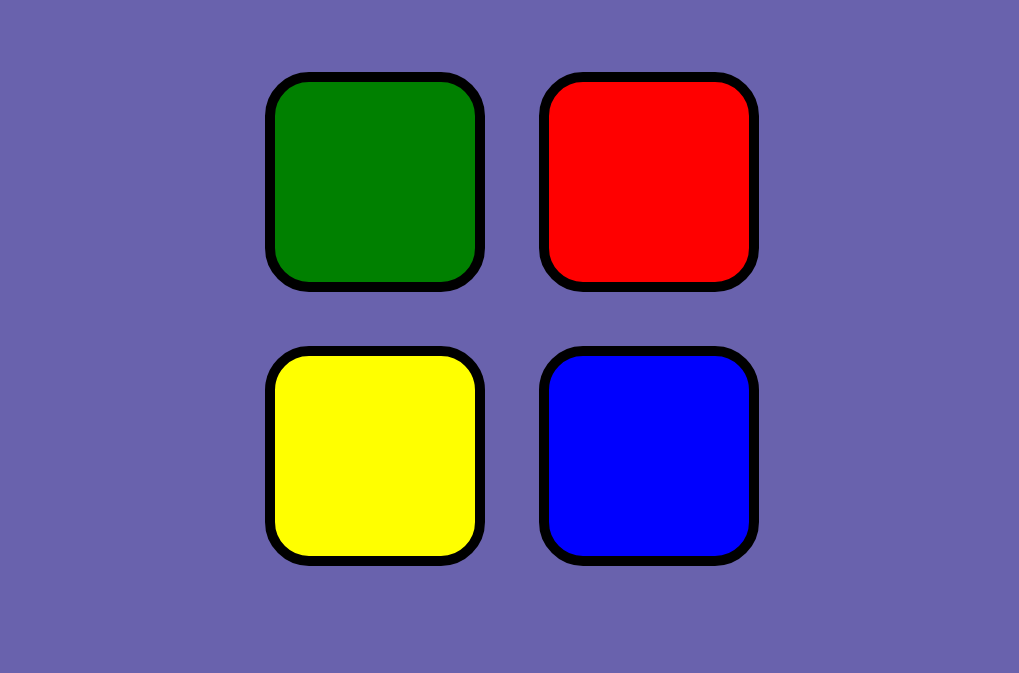
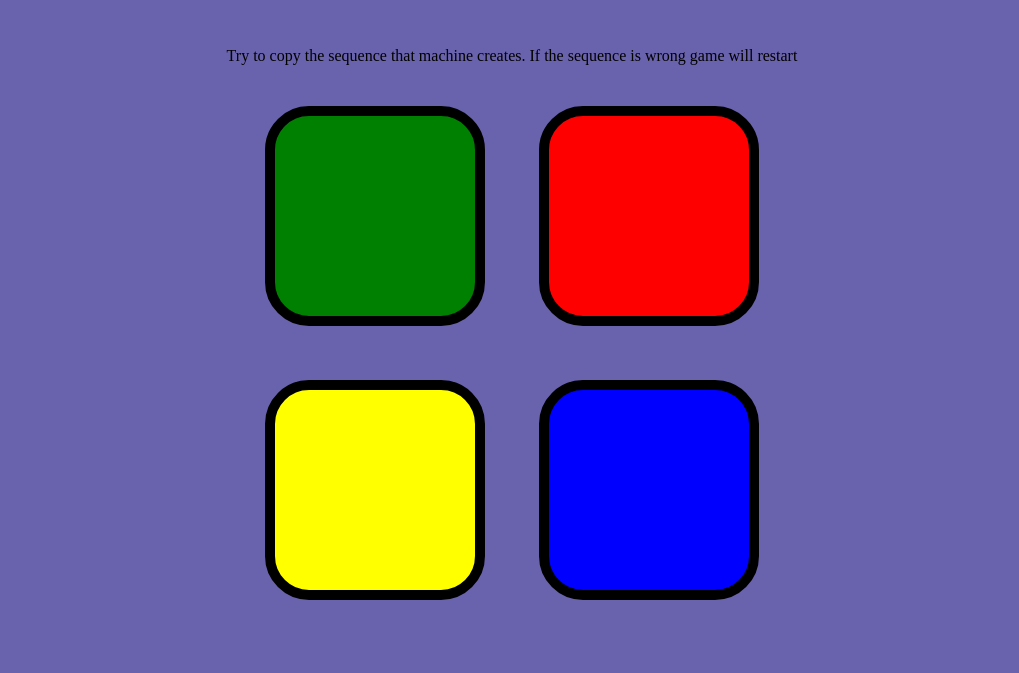
Before and after one commit to subodhnadhe/SimonGame, a plain HTML site: page index.html in a window 1280 px wide. Shown: the part 127-800 px from the top of the page, without its empty margins (128-1147 px from the left). Drawn offline with nearby package versions, Linux system fonts and the light colour scheme.

Commit message:
first commit

```diff
--- a/index.html
+++ b/index.html
@@ -10,6 +10,7 @@
 
 <body>
     <h1 id="level-title">Press A Key to Start</h1>
+    <p>Try to copy the sequence that machine creates. If the sequence is wrong game will restart</p>
     <div class="container">
         <div class="row">
 
```
